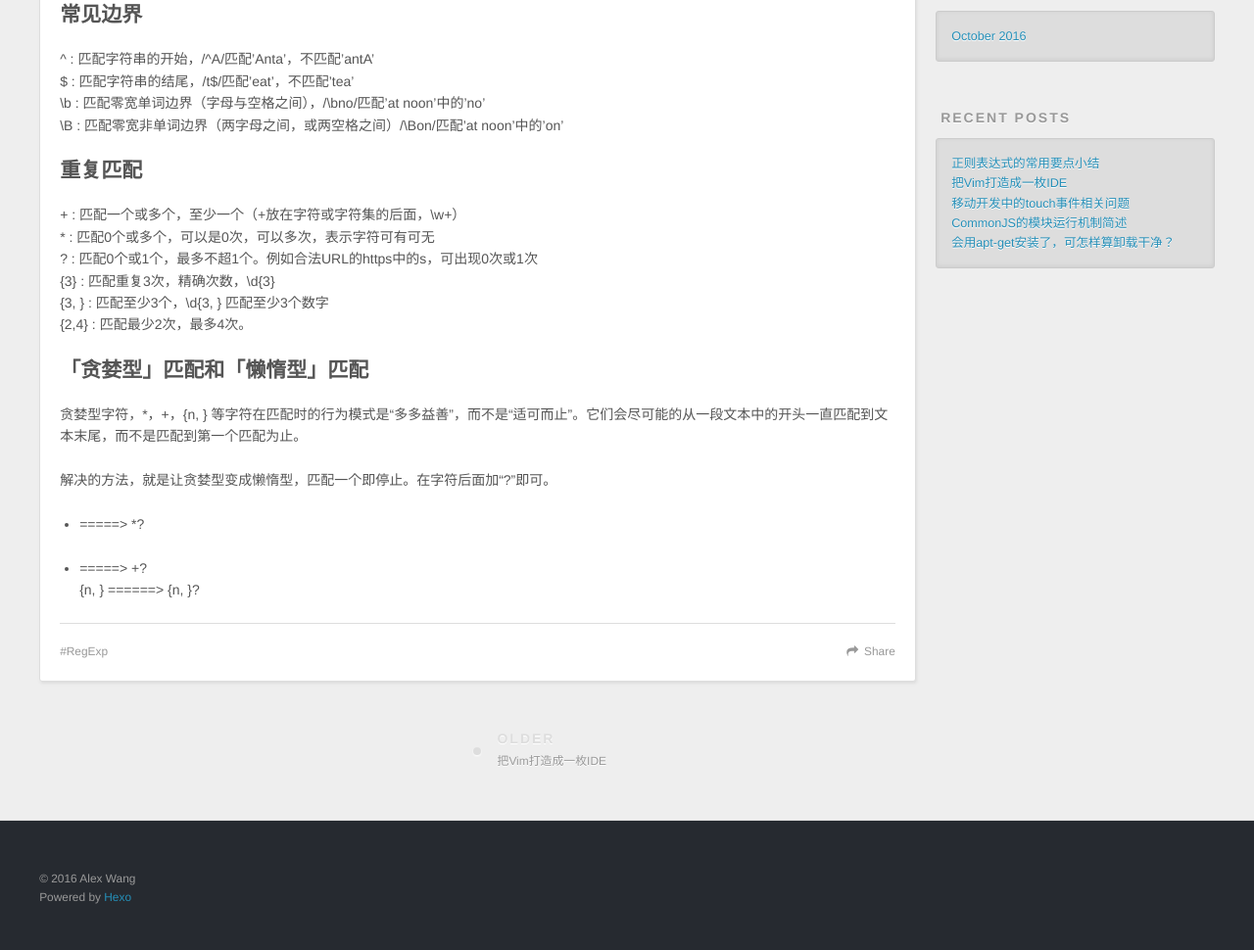
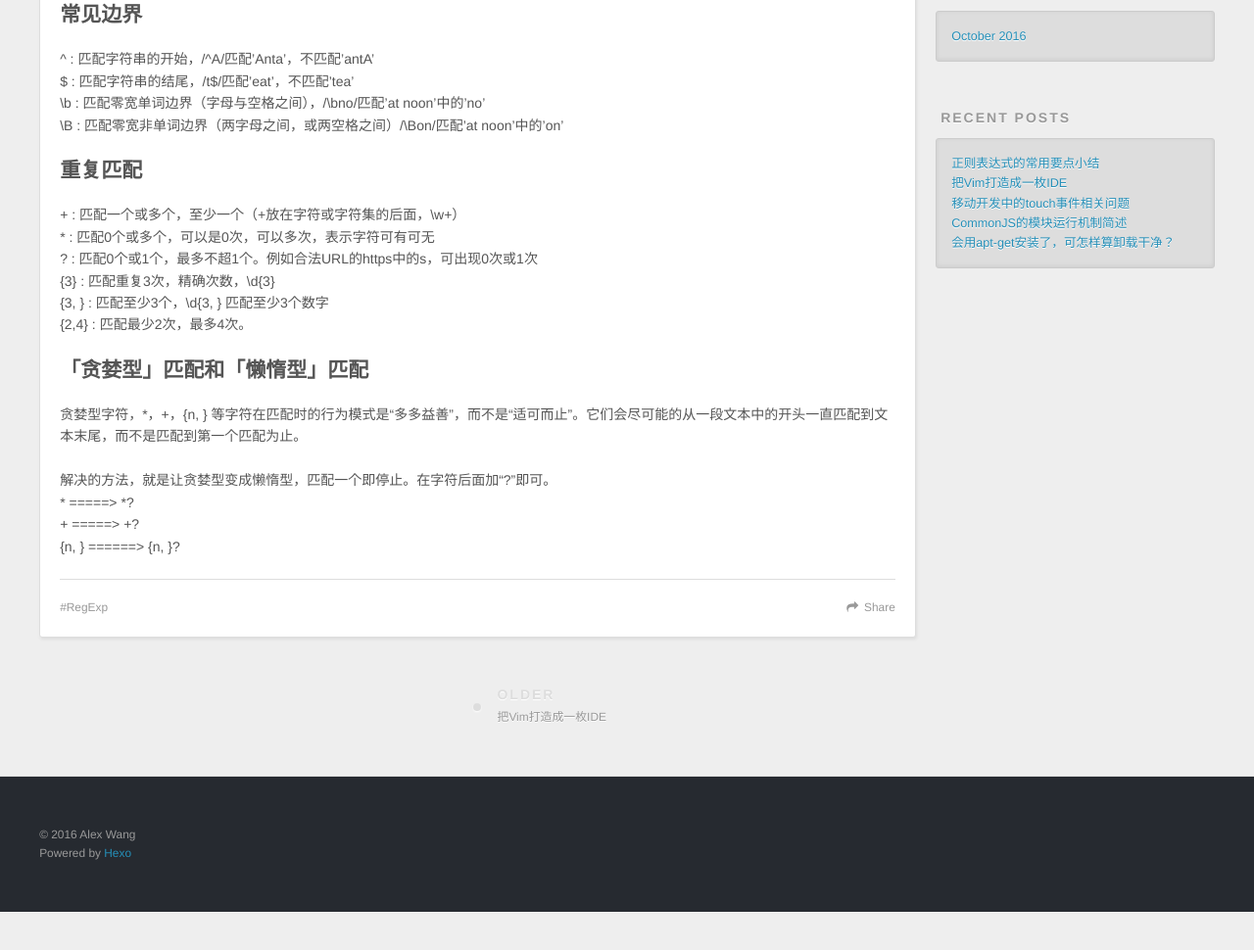
Before and after one commit to tara1128/myHexoOnCloud, a plain HTML site: page 2016/10/30/regular-expression/index.html in a window 1280 px wide. Shown: the part 968-1938 px from the top of the page at 98% size. After the commit the page ends 1899 px from the top, so only its background shows below. Drawn offline with nearby package versions, Linux system fonts and the light colour scheme.

Commit message:
Site updated: 2016-10-30 16:12:03

```diff
--- a/2016/10/30/regular-expression/index.html
+++ b/2016/10/30/regular-expression/index.html
@@ -15,7 +15,7 @@
 <meta property="og:description" content="Regular Expression，RegExp，正则表达式，作为一种常用工具，虽然长得很像外星文，但如果写得好，可以极大的提高代码执行效率。正则表达式的功能就是执行字符串的查找和替换，正确的使用正则，可以避免繁琐的代码循环。
 本文记录一些常用的要点，便于工作时查阅。
 常见字符.     : 匹配任意字符，换行符除外\d    : 等价于[0-9]，匹配数字\D    : 等价于[^0-9]，匹">
-<meta property="og:updated_time" content="2016-10-30T08:10:54.000Z">
+<meta property="og:updated_time" content="2016-10-30T08:11:58.000Z">
 <meta name="twitter:card" content="summary">
 <meta name="twitter:title" content="正则表达式的常用要点小结">
 <meta name="twitter:description" content="Regular Expression，RegExp，正则表达式，作为一种常用工具，虽然长得很像外星文，但如果写得好，可以极大的提高代码执行效率。正则表达式的功能就是执行字符串的查找和替换，正确的使用正则，可以避免繁琐的代码循环。
@@ -105,13 +105,7 @@
 <h2 id="常见边界"><a href="#常见边界" class="headerlink" title="常见边界"></a>常见边界</h2><p>^     : 匹配字符串的开始，/^A/匹配’Anta’，不匹配’antA’<br>$     : 匹配字符串的结尾，/t$/匹配’eat’，不匹配’tea’<br>\b    : 匹配零宽单词边界（字母与空格之间），/\bno/匹配’at noon’中的’no’<br>\B    : 匹配零宽非单词边界（两字母之间，或两空格之间）/\Bon/匹配’at noon’中的’on’</p>
 <h2 id="重复匹配"><a href="#重复匹配" class="headerlink" title="重复匹配"></a>重复匹配</h2><p>+     : 匹配一个或多个，至少一个（+放在字符或字符集的后面，\w+）<br>*     : 匹配0个或多个，可以是0次，可以多次，表示字符可有可无<br>?     : 匹配0个或1个，最多不超1个。例如合法URL的https中的s，可出现0次或1次<br>{3}   : 匹配重复3次，精确次数，\d{3}<br>{3, } : 匹配至少3个，\d{3, } 匹配至少3个数字<br>{2,4} : 匹配最少2次，最多4次。</p>
 <h2 id="「贪婪型」匹配和「懒惰型」匹配"><a href="#「贪婪型」匹配和「懒惰型」匹配" class="headerlink" title="「贪婪型」匹配和「懒惰型」匹配"></a>「贪婪型」匹配和「懒惰型」匹配</h2><p>贪婪型字符，*，+，{n, } 等字符在匹配时的行为模式是“多多益善”，而不是“适可而止”。它们会尽可能的从一段文本中的开头一直匹配到文本末尾，而不是匹配到第一个匹配为止。</p>
-<p>解决的方法，就是让贪婪型变成懒惰型，匹配一个即停止。在字符后面加“?”即可。</p>
-<ul>
-<li>=====&gt; *?</li>
-</ul>
-<ul>
-<li>=====&gt; +?<br>{n, } ======&gt; {n, }?</li>
-</ul>
+<p>解决的方法，就是让贪婪型变成懒惰型，匹配一个即停止。在字符后面加“?”即可。<br>* =====&gt; *?<br>+ =====&gt; +?<br>{n, } ======&gt; {n, }?</p>
 
 
     </div>
```
Also changed, not shown: index.html (+1 -7 lines).
